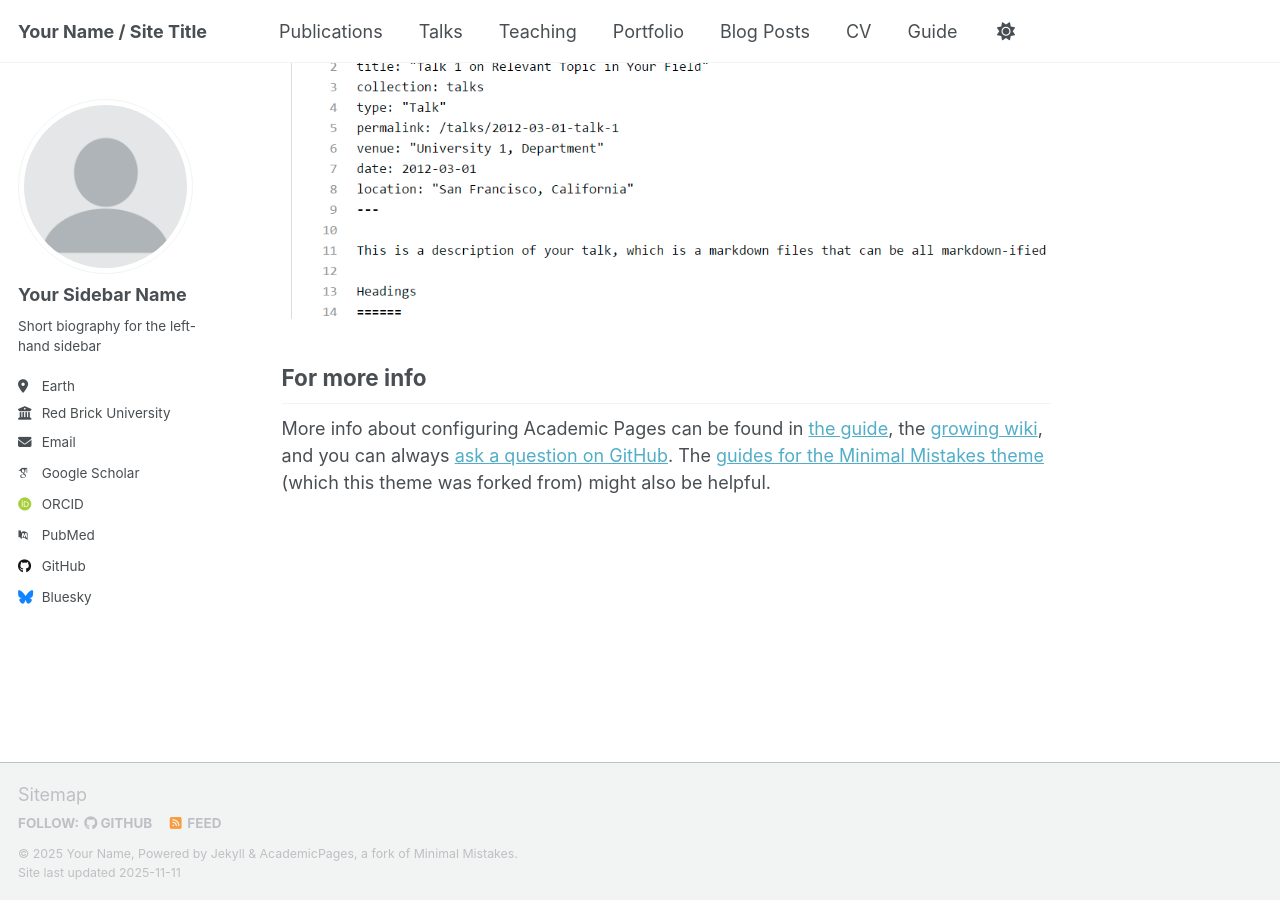
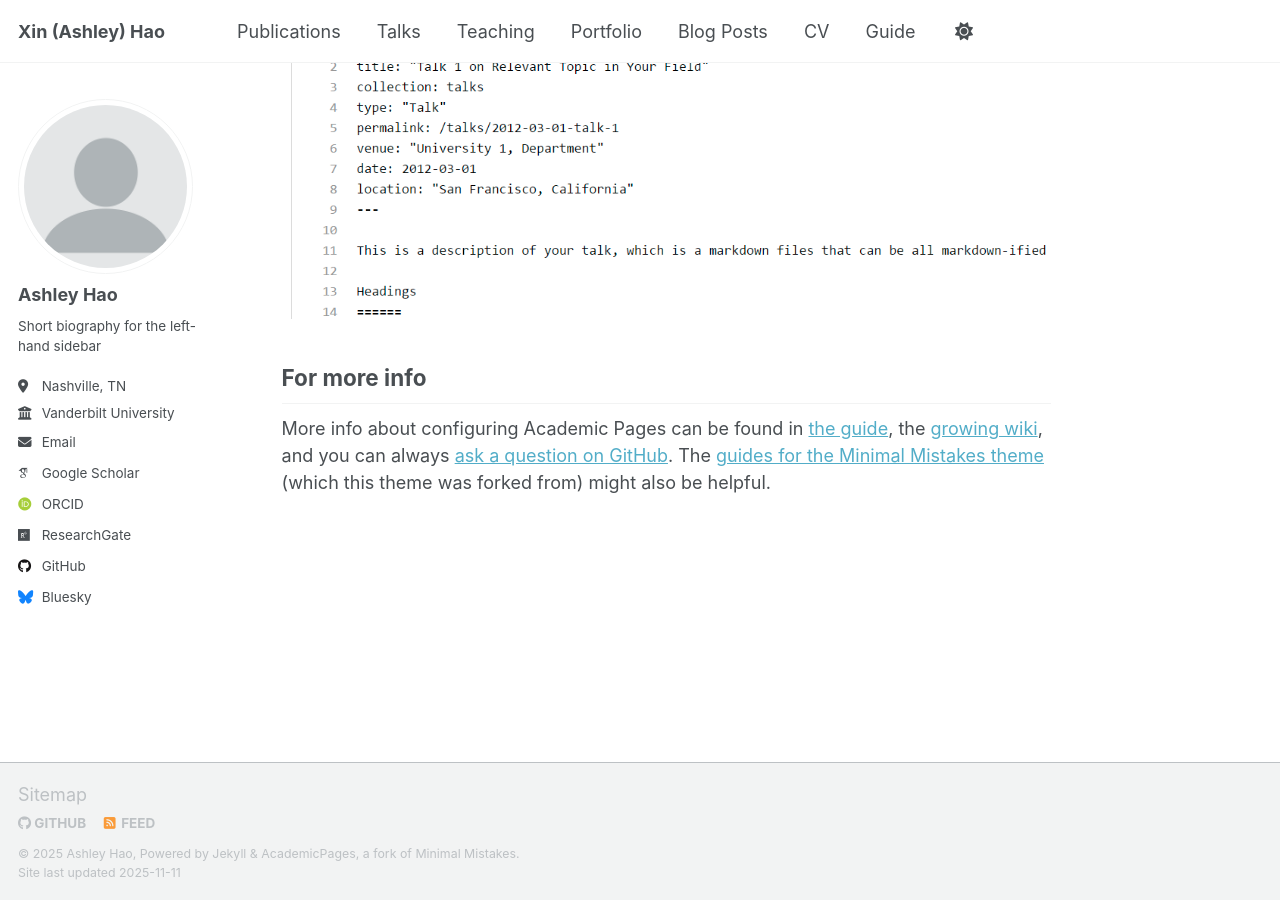
Before and after one commit to HaoXin529/haoxin529.github.io, a Jekyll site: the page built from _pages/about.md, in a window 1280 px wide and 900 px high, scrolled down 2880 px. Built offline with Jekyll 4.4.1, drawn with Linux system fonts in a browser that asks for light colours; some web fonts are replaced; a script that is not in the unit is left out.

Commit message:
Update _config.yml

```diff
--- a/_config.yml
+++ b/_config.yml
@@ -7,11 +7,10 @@
 # server process.
 
 # Basic Site Settings
-locale                   : "en-US"
 site_theme               : "default" # Currently available options are "default", "air"
-title                    : "Your Name / Site Title"
+title                    : "Xin (Ashley) Hao"
 title_separator          : "-"
-name                     : &name "Your Name"
+name                     : &name "Ashley Hao"
 description              : &description "Your Name's academic portfolio"   # Update this with a general description of your site, this is the default if not overridden by a page
 url                      : https://academicpages.github.io # The base hostname & protocol for your site e.g. "https://[your GitHub username].github.io",
                                                            # or if you already have some other page hosted on Github then use "https://[your GitHub username].github.io/[Your Repo Name]"
@@ -24,25 +23,25 @@
 author:
   # Biographic information
   avatar           : "profile.png"
-  name             : "Your Sidebar Name"
+  name             : "Ashley Hao"
   pronouns         : # example: "she/her"
   bio              : "Short biography for the left-hand sidebar"
-  location         : "Earth"
-  employer         : "Red Brick University"
+  location         : "Nashville, TN"
+  employer         : "Vanderbilt University"
   uri              : # URL
-  email            : "none@example.org"
+  email            : "xin.hao@vanderbilt.edu"
 
   # Academic websites
   academia         : # URL
   arxiv            : # URL - Update with the correct link to your profile
-  googlescholar    : "https://scholar.google.com/citations?user=PS_CX0AAAAAJ"
+  googlescholar    : "https://scholar.google.com/citations?user=9ykr0DsAAAAJ&hl=en"
   inspire-hep      : # URL
   impactstory      : # URL
-  orcid            : "https://orcid.org/yourorcidurl"
-  semantic         : # URL
-  pubmed           : "https://www.ncbi.nlm.nih.gov/pubmed/?term=john+snow"
-  researchgate     : # URL
-  scopus           : # URL
+  orcid            : "https://orcid.org/my-orcid?orcid=0009-0006-3463-8450"
+  #semantic         : # URL
+  # pubmed           : "https://www.ncbi.nlm.nih.gov/pubmed/?term=john+snow"
+  researchgate     : "https://www.researchgate.net/profile/Xin-Hao-24?ev=prf_overview"
+  #scopus           : # URL
 
   # Repositories and software development
   bitbucket        : # Username - Update with your username on the site
```
